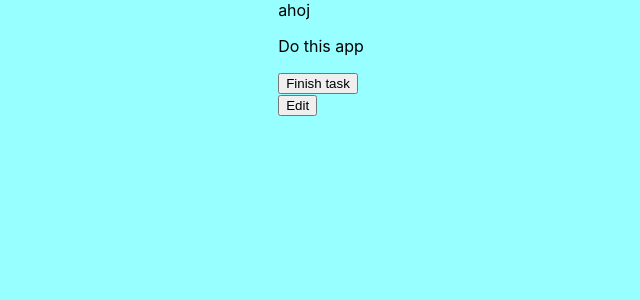
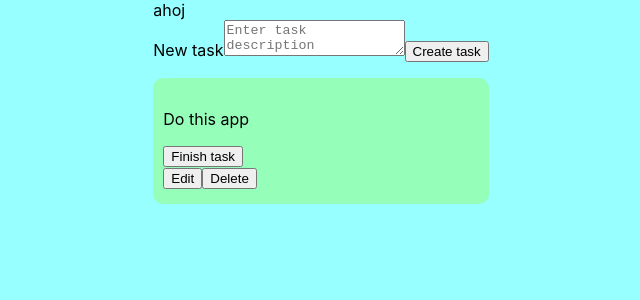
Before and after one commit to JakubStiburek/todolist, a React (Create React App) app: page / in a window 1280 px wide. Shown: the top 300 px of the page, without its empty margins (319-959 px from the left). Built offline with nearby package versions, Linux system fonts and the light colour scheme.

Commit message:
add createTasks component, add feat: create new card

```diff
--- a/src/App.js
+++ b/src/App.js
@@ -1,10 +1,12 @@
 import Task from './components/Task.js';
 import './global.css';
+import CreateTasks from "./components/CreateTasks";
 
 function App() {
   return (
     <div className="app-wrapper">
       ahoj
+      <CreateTasks />
       <Task taskPreset="Do this app"/>
     </div>
   );
--- /dev/null
+++ b/src/components/CreateTasks.js
@@ -0,0 +1,44 @@
+import '../global.css'
+import {useState} from "react";
+import Task from "./Task";
+
+const CreateTasks = () => {
+  const [inputValue, setInputValue] = useState("");
+  const [tasks, setTasks] = useState([]);
+  const [makeNewTask, setMakeNewTask] = useState(false);
+  const [taskCount, setTaskCount] = useState(0);
+  const [deleteTask, setDeleteTask] = useState("")
+
+  const  handleInputChange = (event) => {
+    setInputValue(event.target.value)
+  }
+
+  const pushTask = (newTask) => {
+    setTasks([...tasks, newTask])
+    setMakeNewTask(false)
+  }
+
+  const createTask = () => {
+    setTaskCount(taskCount + 1)
+    return (
+      <li key={taskCount}><Task taskPreset={inputValue} /></li>
+    )
+  }
+
+  const handleCreateTask = () => {
+    setMakeNewTask(true)
+  }
+
+  return (
+    <div>
+      <label htmlFor="createCard">New task</label>
+      <textarea id="createCard" name="createCard" value={inputValue} onChange={handleInputChange} placeholder="Enter task description"/>
+      <button onClick={handleCreateTask}>Create task</button>
+      <ul>
+        {makeNewTask ? pushTask(createTask()) : tasks}
+      </ul>
+    </div>
+  )
+};
+
+export default CreateTasks;
--- a/src/components/Task.js
+++ b/src/components/Task.js
@@ -22,12 +22,14 @@ const Task = ({ taskPreset, ...props }) => {
     setTaskDone(true)
   }
 
+  const handleDelete = () => {
+    alert("delete")
+  }
+
   const edit = () => {
     return (
       <div>
-        <form>
           <textarea id="task" name="task" rows="10" cols="50" onChange={handleTaskChange} value={task}/>
-        </form>
         <button onClick={handleEditDone}>Done</button>
       </div>
     )
@@ -57,11 +59,12 @@ const Task = ({ taskPreset, ...props }) => {
   }
 
   return (
-    <div>
+    <div className="task-card">
       {taskDone ? renderTaskDone() : renderTask()}
       {showEdit ? edit() : askEdit()}
+      <button onClick={handleDelete}>Delete</button>
     </div>
   )
 };
 
-export default Task
+export default Task;
--- a/src/global.css
+++ b/src/global.css
@@ -3,11 +3,17 @@
   margin: auto;
 }
 
-.task-description {
-  border: none;
-  width: max-content;
-}
-
 .strike {
   text-decoration: line-through;
 }
+
+.task-card {
+  padding: 15px 10px 15px 10px;
+  background: #95ffba;
+  border-radius: 10px;
+  min-width: 200px;
+  max-width: 500px;
+}
+
+.task-card p {
+}
```
